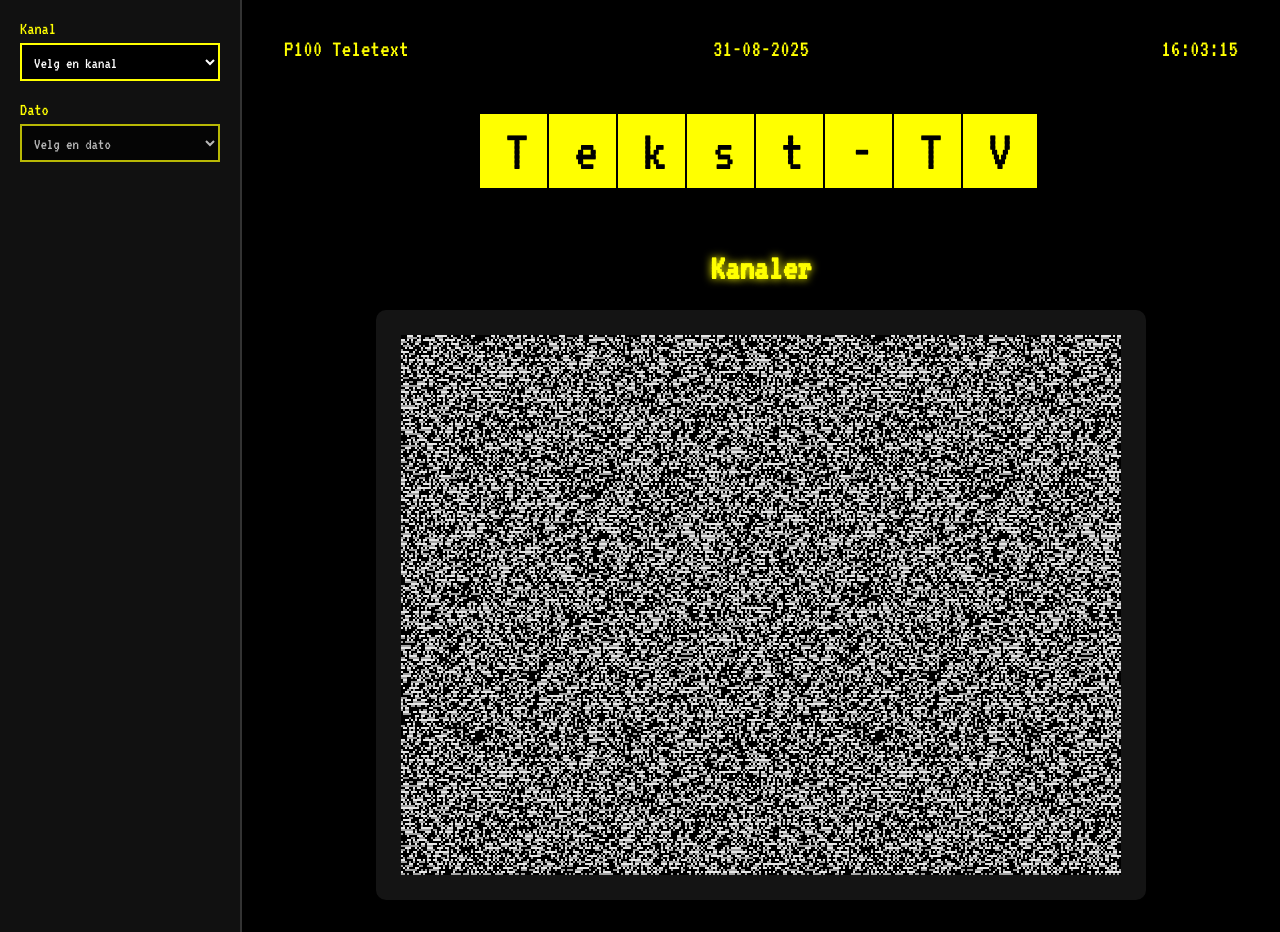
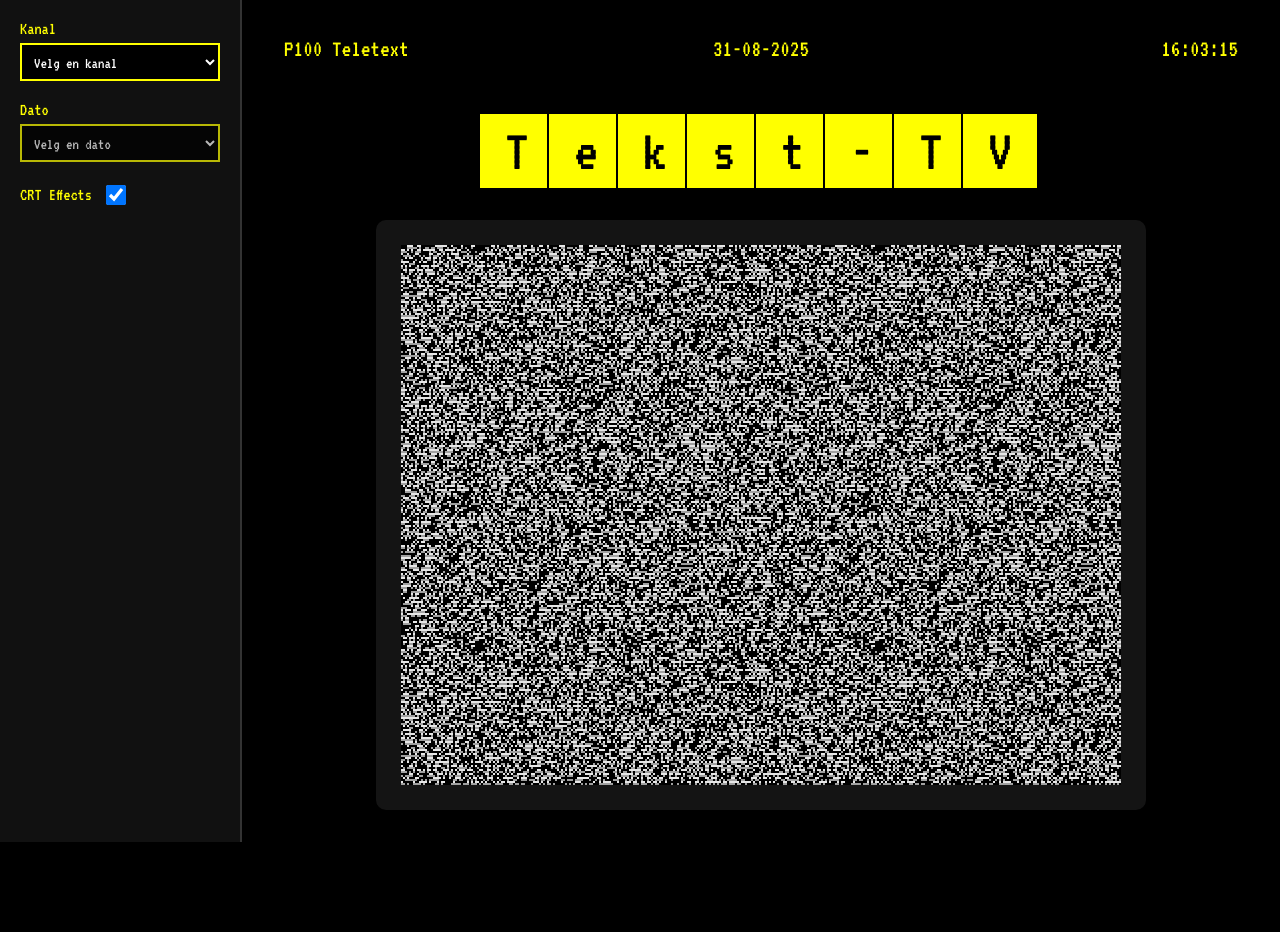
Before and after one commit to ddybing/tekst-tv, a React (Create React App) app in the folder app/: page / in a window 1280 px wide. After the commit the page ends 842 px from the top, so only its background shows below. Built offline with nearby package versions, Linux system fonts and the light colour scheme.

Commit message:
Added checkbox to toggle CRT effects

```diff
--- a/app/src/App.js
+++ b/app/src/App.js
@@ -15,6 +15,7 @@ function App() {
   const [currentPageIndex, setCurrentPageIndex] = useState(0);
   const [pageContent, setPageContent] = useState('');
   const [pageNumberInput, setPageNumberInput] = useState('');
+  const [crtEffectsEnabled, setCrtEffectsEnabled] = useState(true);
 
   useEffect(() => {
     fetch('/index.json')
@@ -68,6 +69,10 @@ function App() {
     setCurrentPageIndex(0);
   };
 
+  const handleCrtEffectToggle = () => {
+    setCrtEffectsEnabled(!crtEffectsEnabled);
+  };
+
   const handleBackClick = () => {
     if (selectedDate) {
       setSelectedDate(null);
@@ -115,12 +120,13 @@ function App() {
         selectedDate={selectedDate}
         onChannelChange={handleChannelChange}
         onDateChange={handleDateChange}
+        crtEffectsEnabled={crtEffectsEnabled}
+        onCrtEffectToggle={handleCrtEffectToggle}
       />
       <div className="main-content">
         <Header />
         <TeletextTitle />
-        {archive && !selectedChannel && <h2>Kanaler</h2>}
-        <CrtEffect>
+        <CrtEffect crtEffectsEnabled={crtEffectsEnabled}>
           {loading && <p>Loading...</p>}
           {error && <p>Error: {error.message}</p>}
           {archive && selectedChannel && (
--- a/app/src/CrtEffect.js
+++ b/app/src/CrtEffect.js
@@ -1,15 +1,19 @@
 import React from 'react';
 import './CrtEffect.css';
 
-const CrtEffect = ({ children }) => {
+const CrtEffect = ({ children, crtEffectsEnabled }) => {
   return (
     <div className="tvFrame">
       <div className="crtScreen">
         <div className="screenContent">
           {children}
         </div>
-        <div className="scanlines"></div>
-        <div className="screenBand"></div>
+        {crtEffectsEnabled && (
+          <>
+            <div className="scanlines"></div>
+            <div className="screenBand"></div>
+          </>
+        )}
         <div className="snow"></div>
       </div>
     </div>
--- a/app/src/Sidebar.css
+++ b/app/src/Sidebar.css
@@ -26,3 +26,20 @@
   font-family: 'VT323', monospace;
   font-size: 16px;
 }
+
+.checkbox-container {
+  display: flex;
+  align-items: center;
+  margin-top: 20px;
+}
+
+.checkbox-container label {
+  margin-right: 10px;
+  font-size: 18px;
+  color: #ffff00; /* Yellow */
+}
+
+.checkbox-container input[type="checkbox"] {
+  width: 20px;
+  height: 20px;
+}
--- a/app/src/Sidebar.js
+++ b/app/src/Sidebar.js
@@ -1,6 +1,6 @@
 import React from 'react';
 
-const Sidebar = ({ archive, selectedChannel, selectedDate, onChannelChange, onDateChange }) => {
+const Sidebar = ({ archive, selectedChannel, selectedDate, onChannelChange, onDateChange, crtEffectsEnabled, onCrtEffectToggle }) => {
   const channels = archive ? Object.keys(archive) : [];
 
   const handleChannelChange = (event) => {
@@ -31,6 +31,15 @@ const Sidebar = ({ archive, selectedChannel, selectedDate, onChannelChange, onDa
           ))}
         </select>
       </div>
+      <div className="checkbox-container">
+        <label htmlFor="crt-effect-toggle">CRT Effects</label>
+        <input
+          type="checkbox"
+          id="crt-effect-toggle"
+          checked={crtEffectsEnabled}
+          onChange={onCrtEffectToggle}
+        />
+      </div>
     </div>
   );
 };
```
